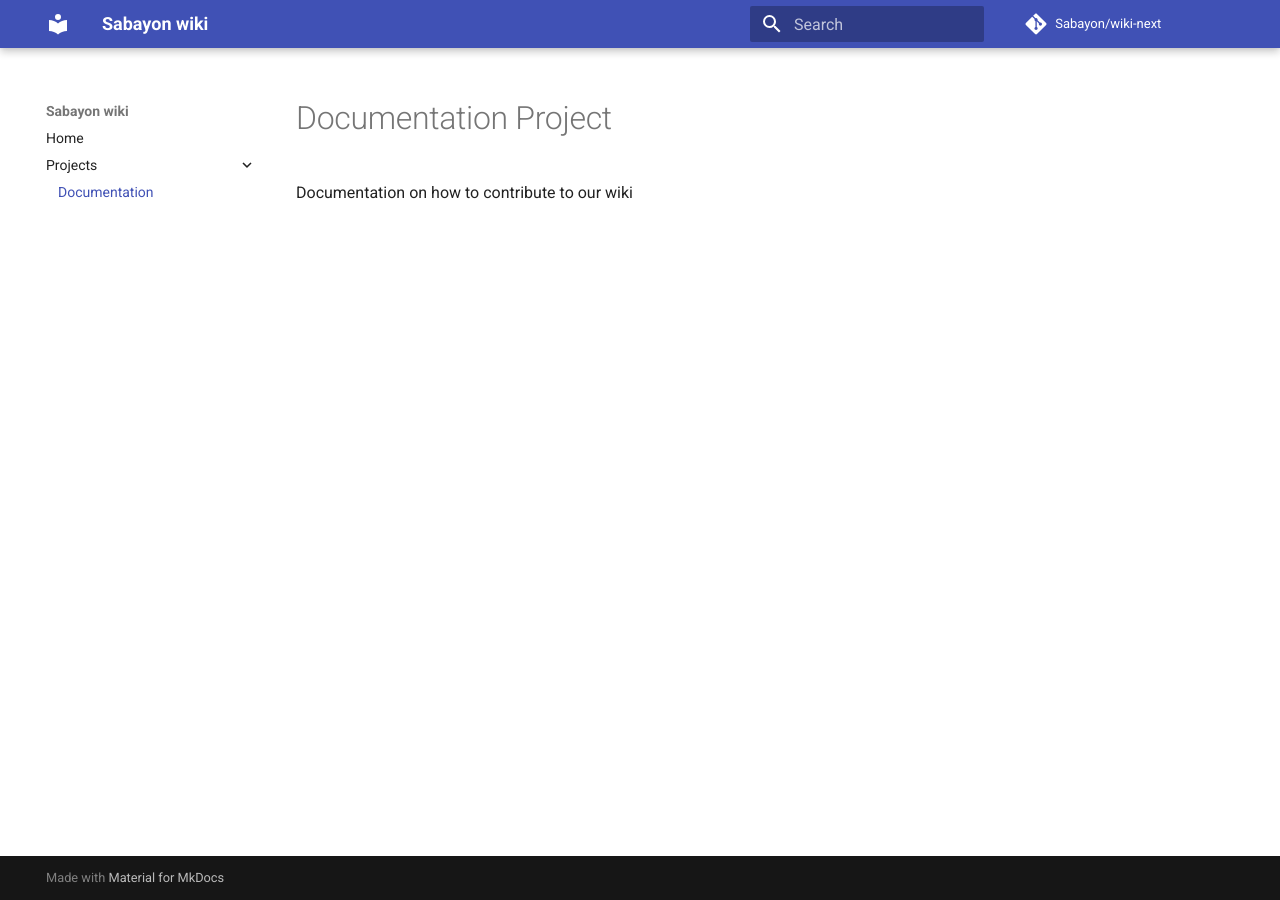
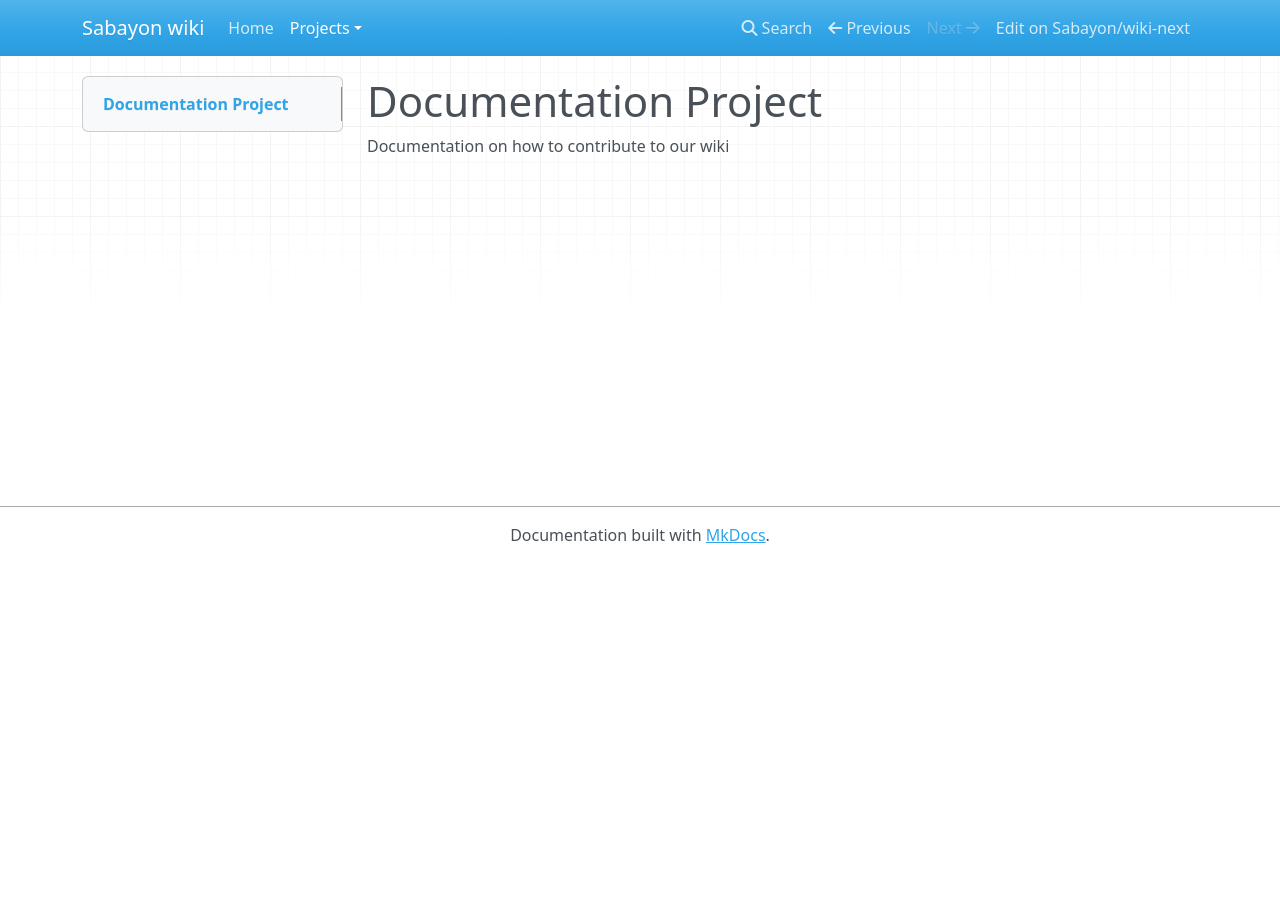
Before and after one commit to Sabayon/wiki-next, an MkDocs documentation site: the page built from docs/projects/documentation.md, in a window 1280 px wide. Built offline with MkDocs 1.6.1, drawn with Linux system fonts in a browser that asks for light colours; nearby versions of some CDN libraries; comment, search, counter and statistics services are not loaded; old or Windows-style settings are respelled for this version of MkDocs.

Commit message:
Use standard theme

```diff
--- a/mkdocs.yml
+++ b/mkdocs.yml
@@ -11,4 +11,4 @@ pages:
 - Projects:
     - Documentation: projects/documentation.md
 
-theme: 'material'
+theme: 'mkdocs'
```
